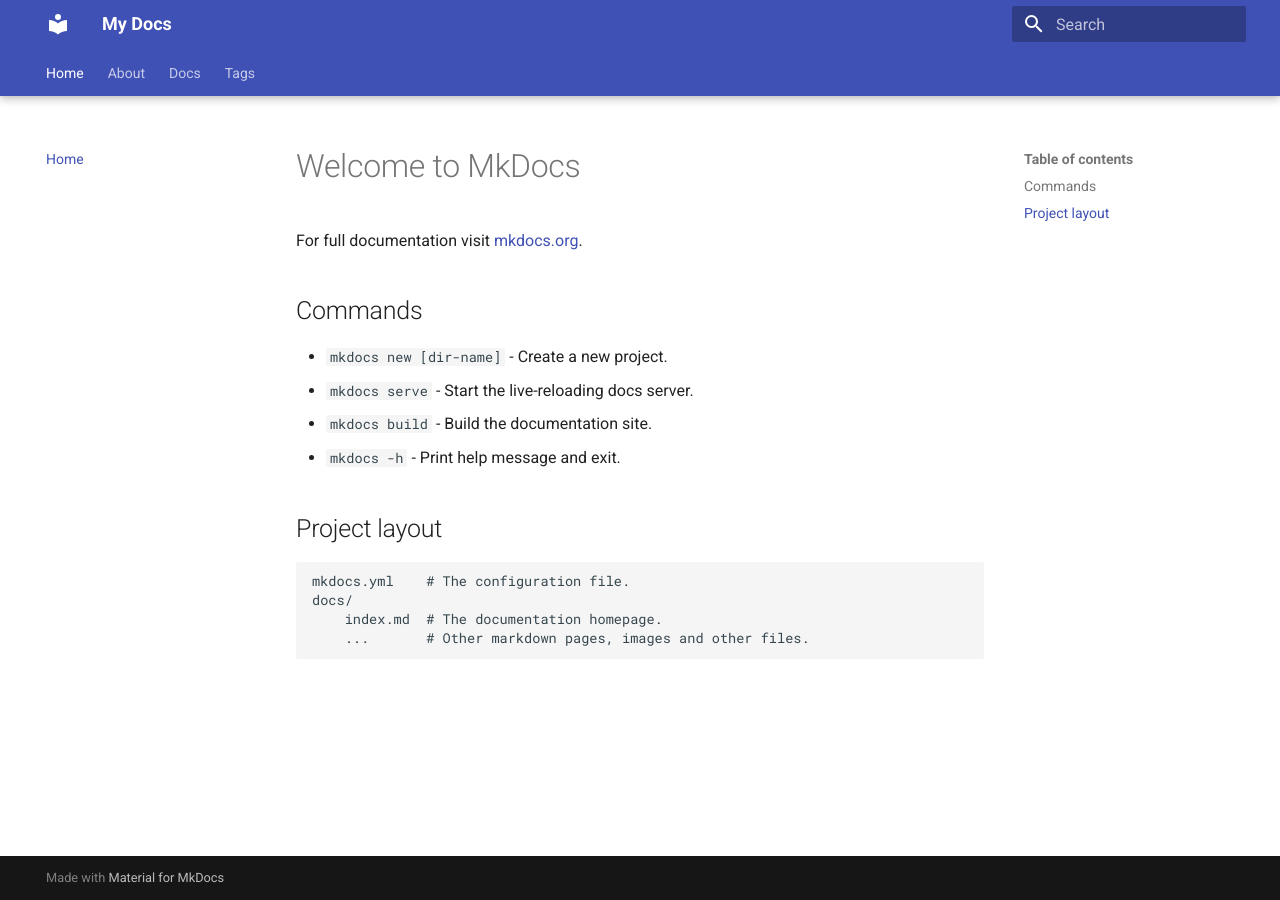
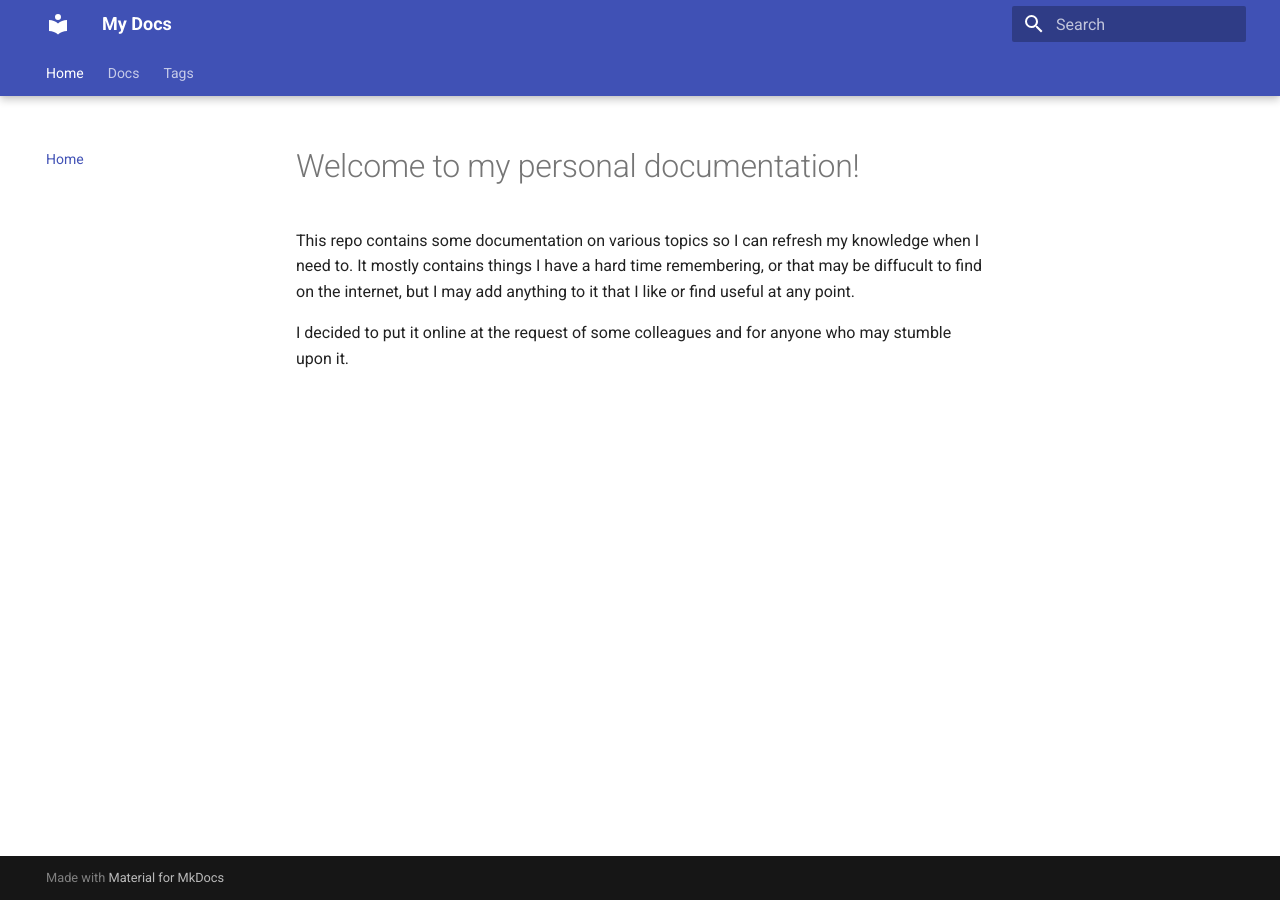
Before and after one commit to JoeyAnthony/docs, an MkDocs documentation site: the page built from docs/index.md, in a window 1280 px wide. Built offline with MkDocs 1.6.1 and Material for MkDocs 9.7.7, drawn with Linux system fonts in a browser that asks for light colours.

Commit message:
Updated the index page an openxr

```diff
--- a/docs/index.md
+++ b/docs/index.md
@@ -1,17 +1,5 @@
-# Welcome to MkDocs
+# Welcome to my personal documentation!
+This repo contains some documentation on various topics so I can refresh my knowledge when I need to. It mostly contains things I have a hard time remembering, or that may be diffucult to find on the internet, but I may add anything to it that I like or find useful at any point.
 
-For full documentation visit [mkdocs.org](https://www.mkdocs.org).
 
-## Commands
-
-* `mkdocs new [dir-name]` - Create a new project.
-* `mkdocs serve` - Start the live-reloading docs server.
-* `mkdocs build` - Build the documentation site.
-* `mkdocs -h` - Print help message and exit.
-
-## Project layout
-
-    mkdocs.yml    # The configuration file.
-    docs/
-        index.md  # The documentation homepage.
-        ...       # Other markdown pages, images and other files.
+I decided to put it online at the request of some colleagues and for anyone who may stumble upon it.
--- a/mkdocs.yml
+++ b/mkdocs.yml
@@ -1,7 +1,7 @@
 site_name: My Docs
 nav:
   - Home: index.md
-  - About: about.md
+  # - About: about.md
   - Docs: workspace/*
   - Tags: tags.md
 theme:
```
Also changed, not shown: docs/workspace/OpenXR/openxr.md (+6 -7 lines), 1 other file.
